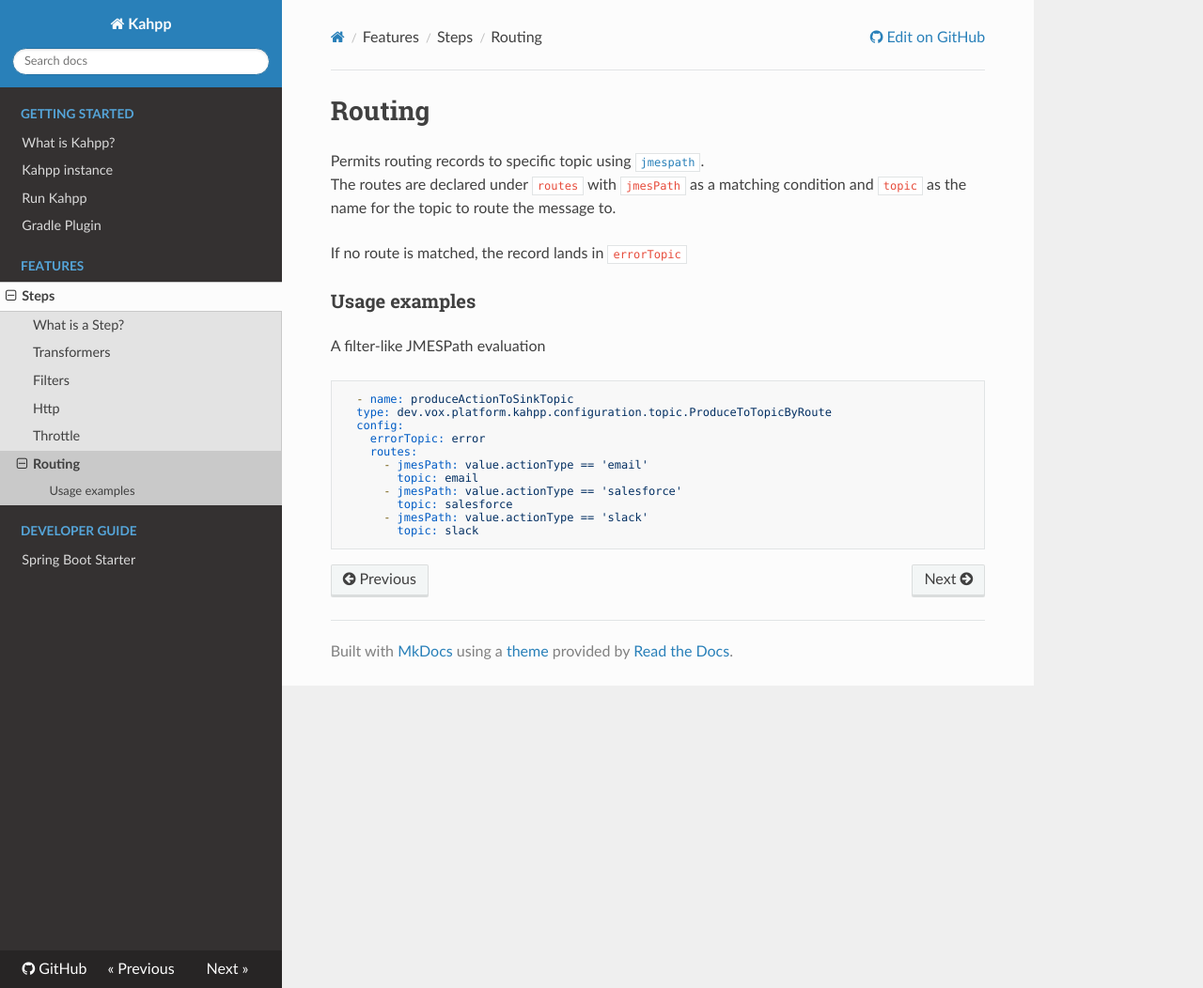
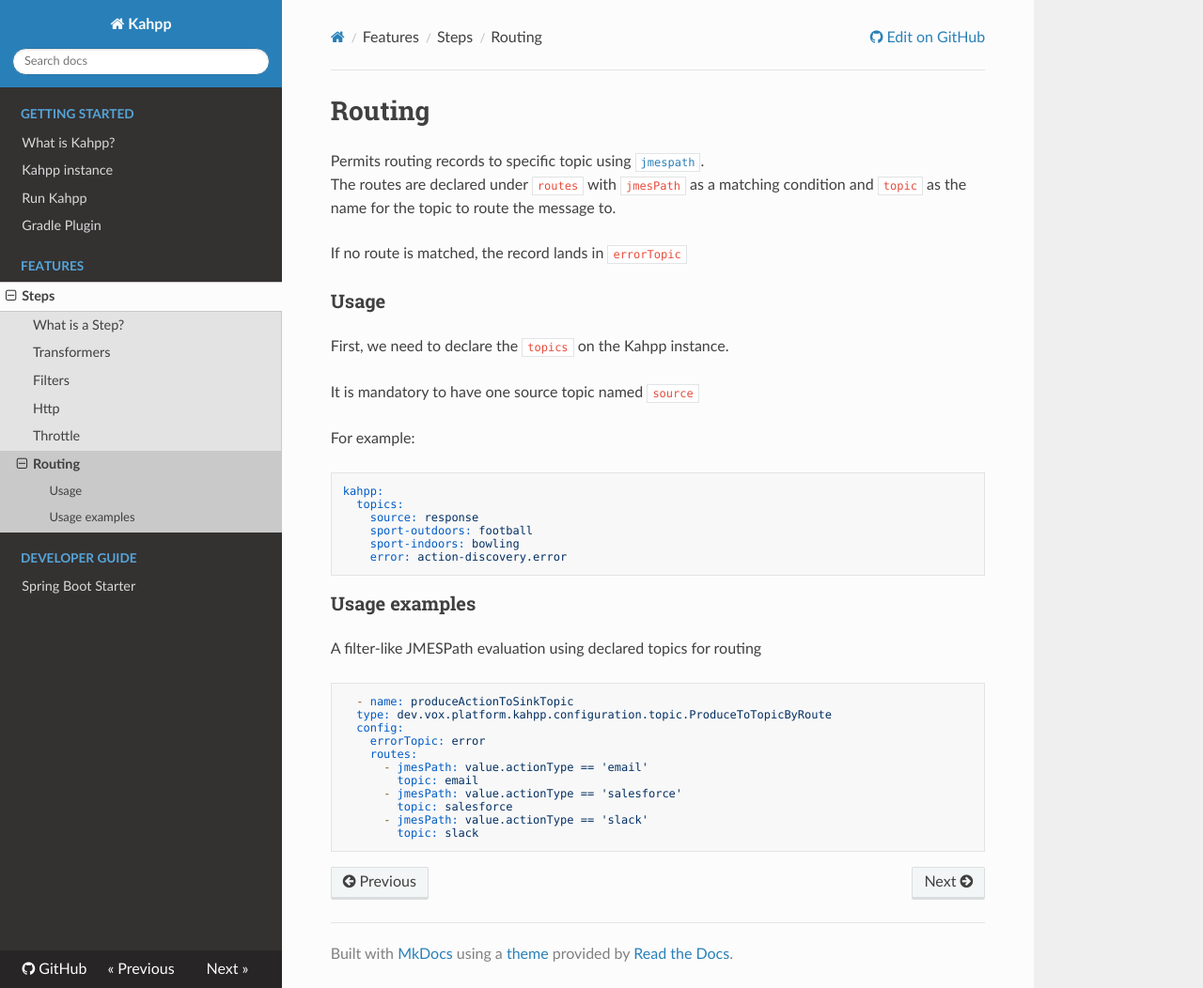
Before and after one commit to GetFeedback/kahpp-oss, an MkDocs documentation site: the page built from docs/features/routing.md, in a window 1280 px wide and 1052 px high. Shown: the whole window at 94% size. Built offline with MkDocs 1.6.1, drawn with Linux system fonts in a browser that asks for light colours; nearby versions of some CDN libraries.

Commit message:
Add topic declaration to routing docs
Signed-off-by: Anee singh <anee.singh@usabilla.com>

````diff
--- a/docs/features/routing.md
+++ b/docs/features/routing.md
@@ -4,9 +4,26 @@ Permits routing records to specific topic using [`jmespath`](https://jmespath.or
 The routes are declared under `routes` with `jmesPath` as a matching condition and `topic` as the name for the topic to route the message to.
 
 If no route is matched, the record lands in `errorTopic`
+
+### Usage
+
+First, we need to declare the `topics` on the Kahpp instance.
+
+It is mandatory to have one source topic named `source`
+
+For example:
+```yaml
+kahpp:
+  topics:
+    source: response
+    sport-outdoors: football
+    sport-indoors: bowling
+    error: action-discovery.error
+```
+
 ### Usage examples
 
-A filter-like JMESPath evaluation
+A filter-like JMESPath evaluation using declared topics for routing
 
 ```yaml
   - name: produceActionToSinkTopic
````
